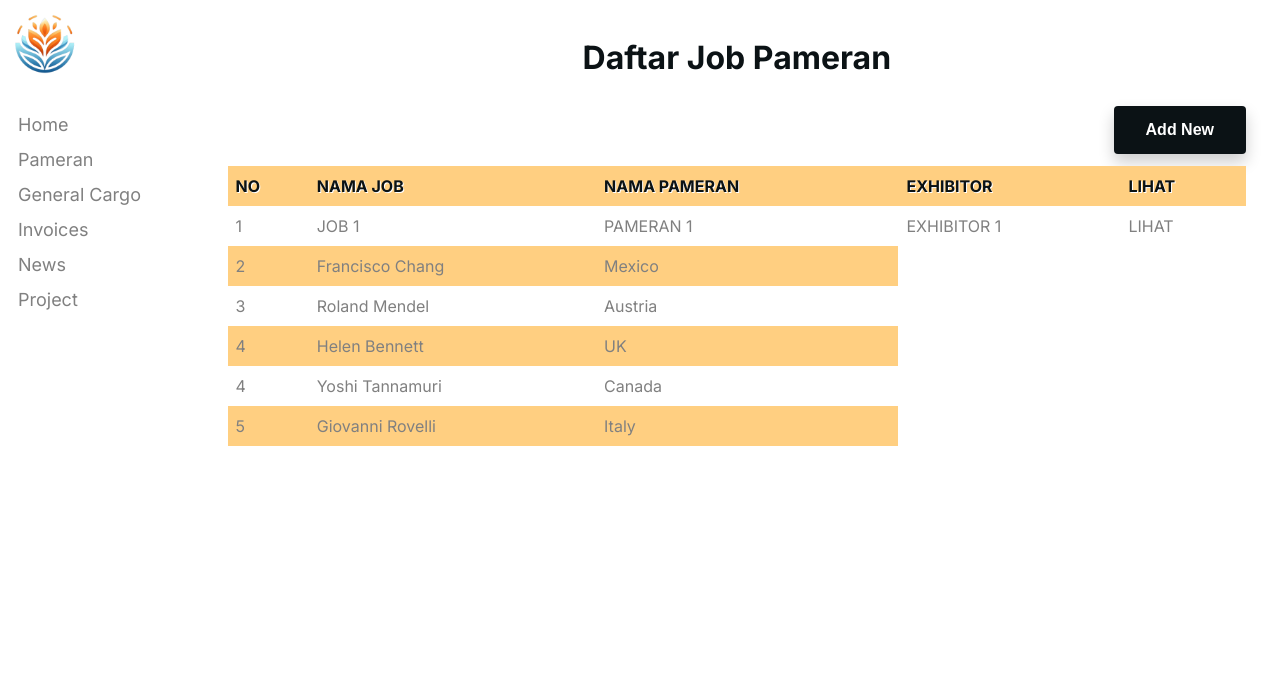
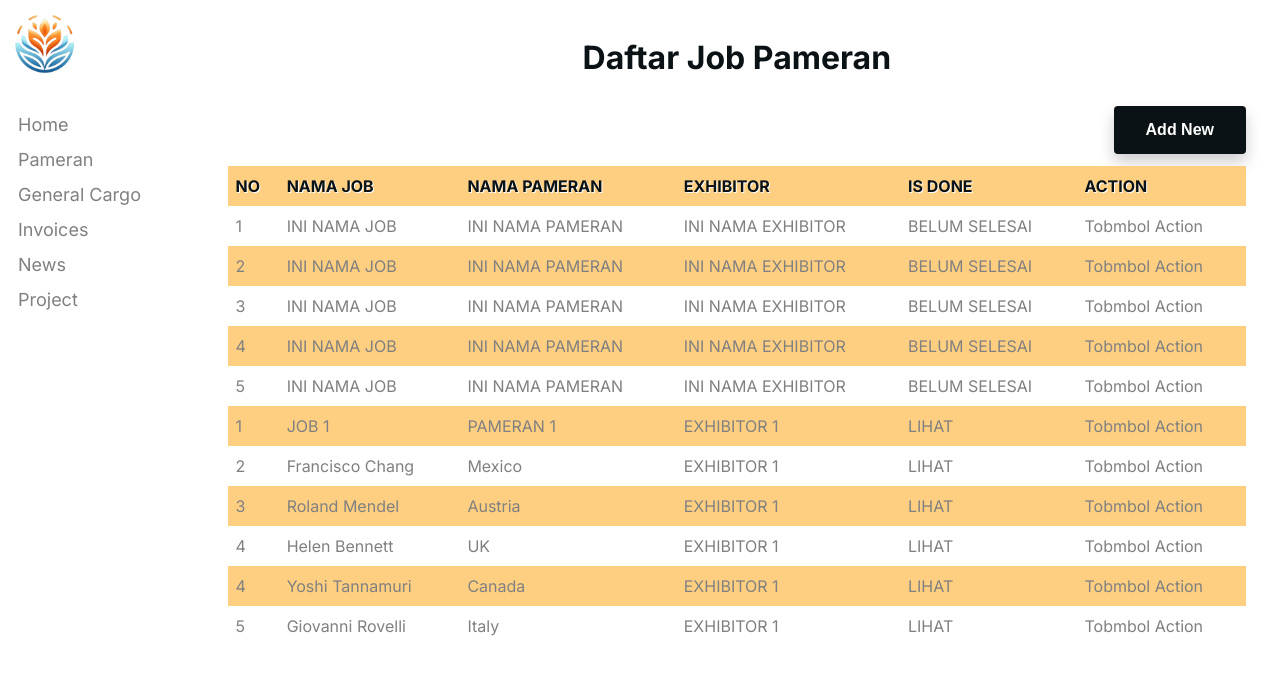
Before and after one commit to alamasy/anatuea, a Next.js app: page /pameran in a window 1280 px wide. Shown: the top 674 px of the page. Built offline with nearby package versions, Linux system fonts and the light colour scheme.

Commit message:
refactor: turn into react appoach

```diff
--- a/app/components/Table.js
+++ b/app/components/Table.js
@@ -1,5 +1,43 @@
-import "./table.css"
+import { capitalize } from "../lib/utils";
+import "./table.css";
 
+const dataPameran = [
+    {
+        id: "1",
+        namaJob: "ini nama job",
+        namaPameran: "ini nama pameran",
+        exhibitor: "ini nama exhibitor",
+        isDone: false,
+    },
+    {
+        id: "2",
+        namaJob: "ini nama job",
+        namaPameran: "ini nama pameran",
+        exhibitor: "ini nama exhibitor",
+        isDone: false,
+    },
+    {
+        id: "3",
+        namaJob: "ini nama job",
+        namaPameran: "ini nama pameran",
+        exhibitor: "ini nama exhibitor",
+        isDone: false,
+    },
+    {
+        id: "4",
+        namaJob: "ini nama job",
+        namaPameran: "ini nama pameran",
+        exhibitor: "ini nama exhibitor",
+        isDone: false,
+    },
+    {
+        id: "5",
+        namaJob: "ini nama job",
+        namaPameran: "ini nama pameran",
+        exhibitor: "ini nama exhibitor",
+        isDone: false,
+    },
+];
 
 export default function Table () {
     return (
@@ -9,40 +47,69 @@ export default function Table () {
                 <th>Nama Job</th>
                 <th>Nama Pameran</th>
                 <th>Exhibitor</th>
-                <th>Lihat</th>
+                <th>Is Done</th>
+                <th>Action</th>
             </tr>
+            {
+                dataPameran.map((el, id) => (
+                    <tr key={id}>
+                        <td>{el.id}</td>
+                        <td>{capitalize(el.namaJob)}</td>
+                        <td>{capitalize(el.namaPameran)}</td>
+                        <td>{capitalize(el.exhibitor)}</td>
+                        <td>{capitalize(el.isDone ? "selesai" : "belum selesai")}</td>
+                        <td>Tobmbol Action</td>
+                    </tr>
+                ))
+            }
             <tr>
                 <td>1</td>
                 <td>JOB 1</td>
                 <td>PAMERAN 1</td>
                 <td>EXHIBITOR 1</td>
                 <td>LIHAT</td>
+                <td>Tobmbol Action</td>
             </tr>
             <tr>
                 <td>2</td>
                 <td>Francisco Chang</td>
                 <td>Mexico</td>
+                <td>EXHIBITOR 1</td>
+                <td>LIHAT</td>
+                <td>Tobmbol Action</td>
             </tr>
             <tr>
                 <td>3</td>
                 <td>Roland Mendel</td>
                 <td>Austria</td>
+                <td>EXHIBITOR 1</td>
+                <td>LIHAT</td>
+                <td>Tobmbol Action</td>
             </tr>
             <tr>
                 <td>4</td>
                 <td>Helen Bennett</td>
                 <td>UK</td>
+                <td>EXHIBITOR 1</td>
+                <td>LIHAT</td>
+                <td>Tobmbol Action</td>
             </tr>
             <tr>
                 <td>4</td>
                 <td>Yoshi Tannamuri</td>
                 <td>Canada</td>
+                <td>EXHIBITOR 1</td>
+                <td>LIHAT</td>
+                <td>Tobmbol Action</td>
             </tr>
             <tr>
                 <td>5</td>
                 <td>Giovanni Rovelli</td>
                 <td>Italy</td>
+                <td>EXHIBITOR 1</td>
+                <td>LIHAT</td>
+                <td>Tobmbol Action</td>
             </tr>
         </table>
-    )
+    );
 }
```
